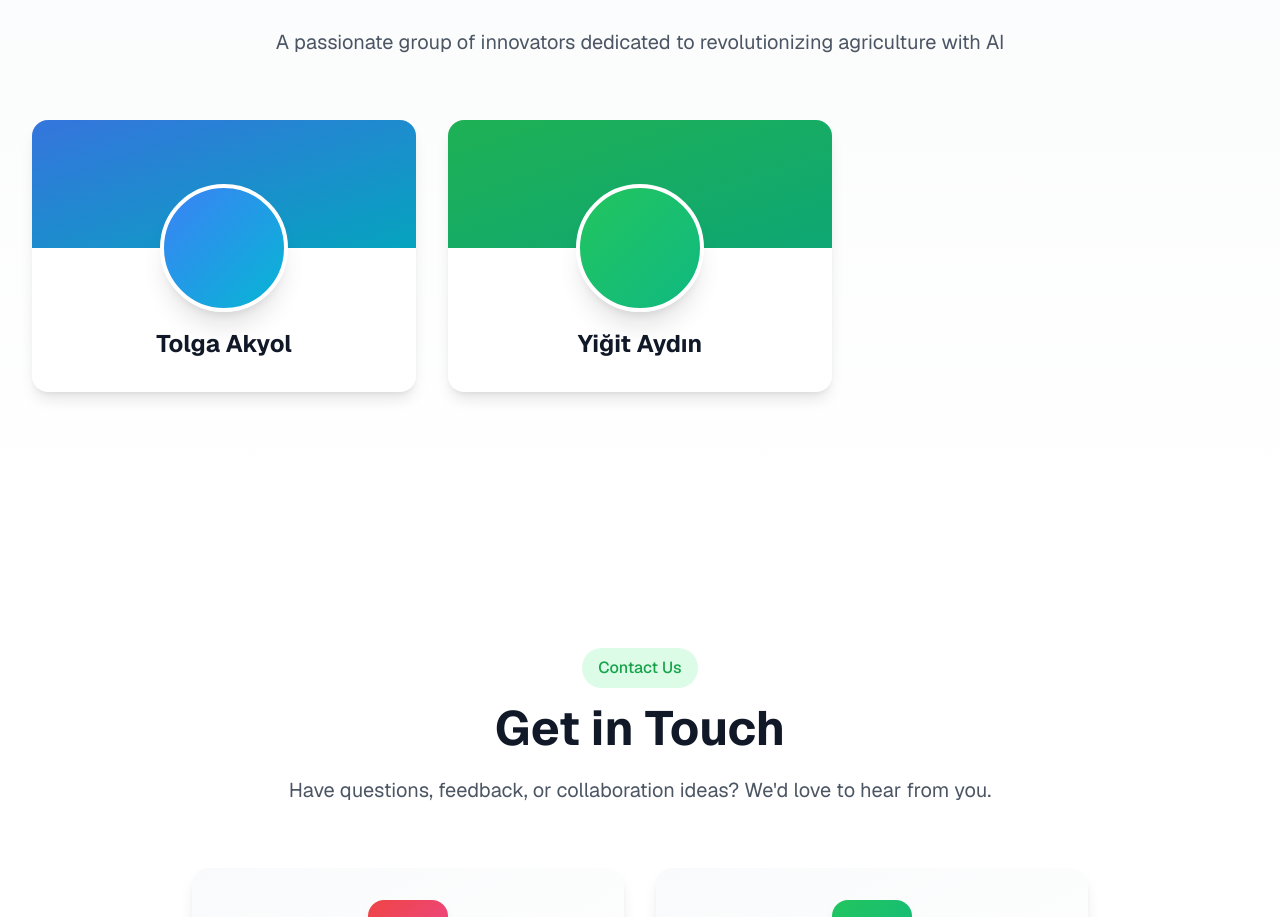
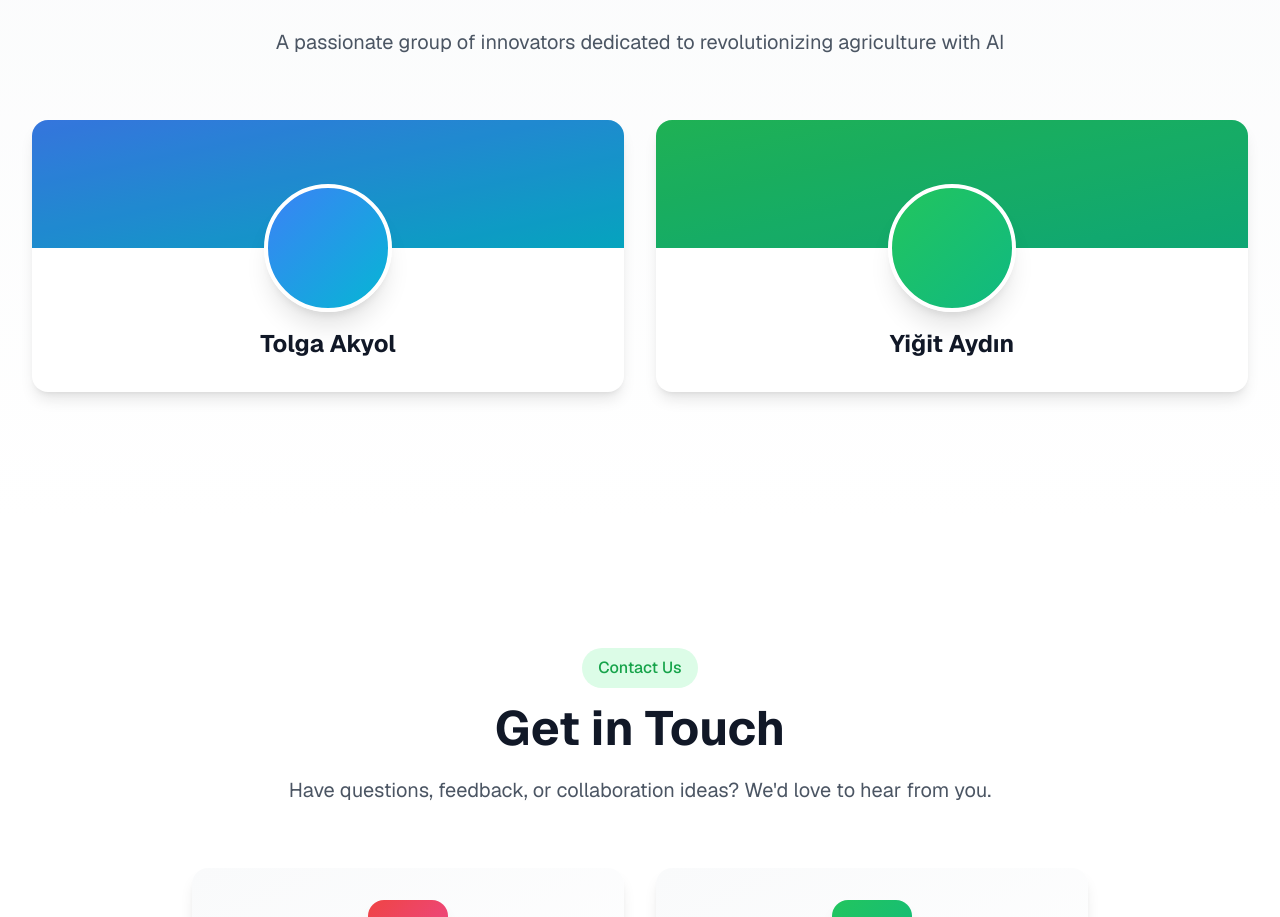
Before and after one commit to morethanyouth1nk/SmartLeeaf-Website, a Next.js app: page / in a window 1280 px wide. Shown: the part 3792-4709 px from the top of the page. Built offline with nearby package versions, Linux system fonts and the light colour scheme.

Commit message:
Adjusted team grid to 2 columns for better alignment

```diff
--- a/app/components/Team.tsx
+++ b/app/components/Team.tsx
@@ -53,7 +53,7 @@
         </motion.div>
 
         {/* Team Grid */}
-        <div className="grid grid-cols-1 md:grid-cols-2 lg:grid-cols-3 gap-8">
+        <div className="grid grid-cols-1 md:grid-cols-2 lg:grid-cols-2 gap-8">
           {team.map((member, index) => (
             <motion.div
               key={index}
```
